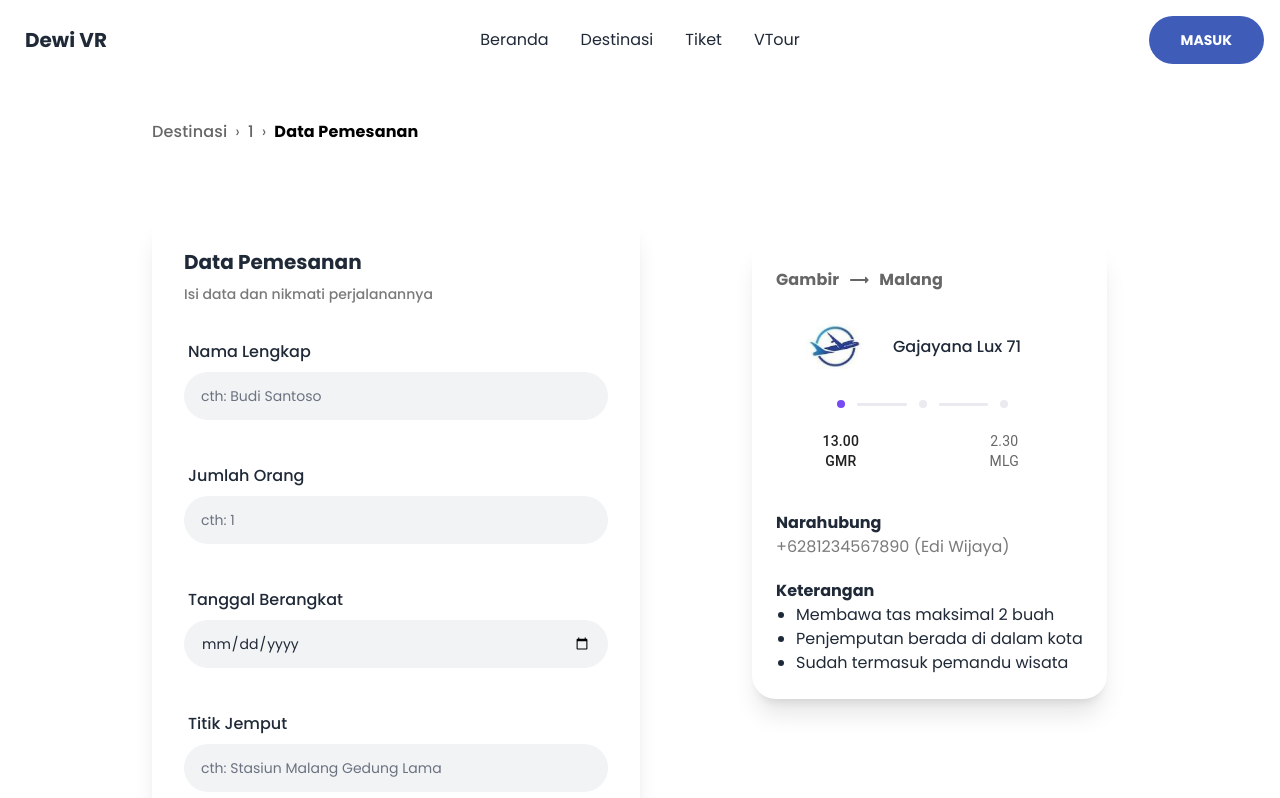
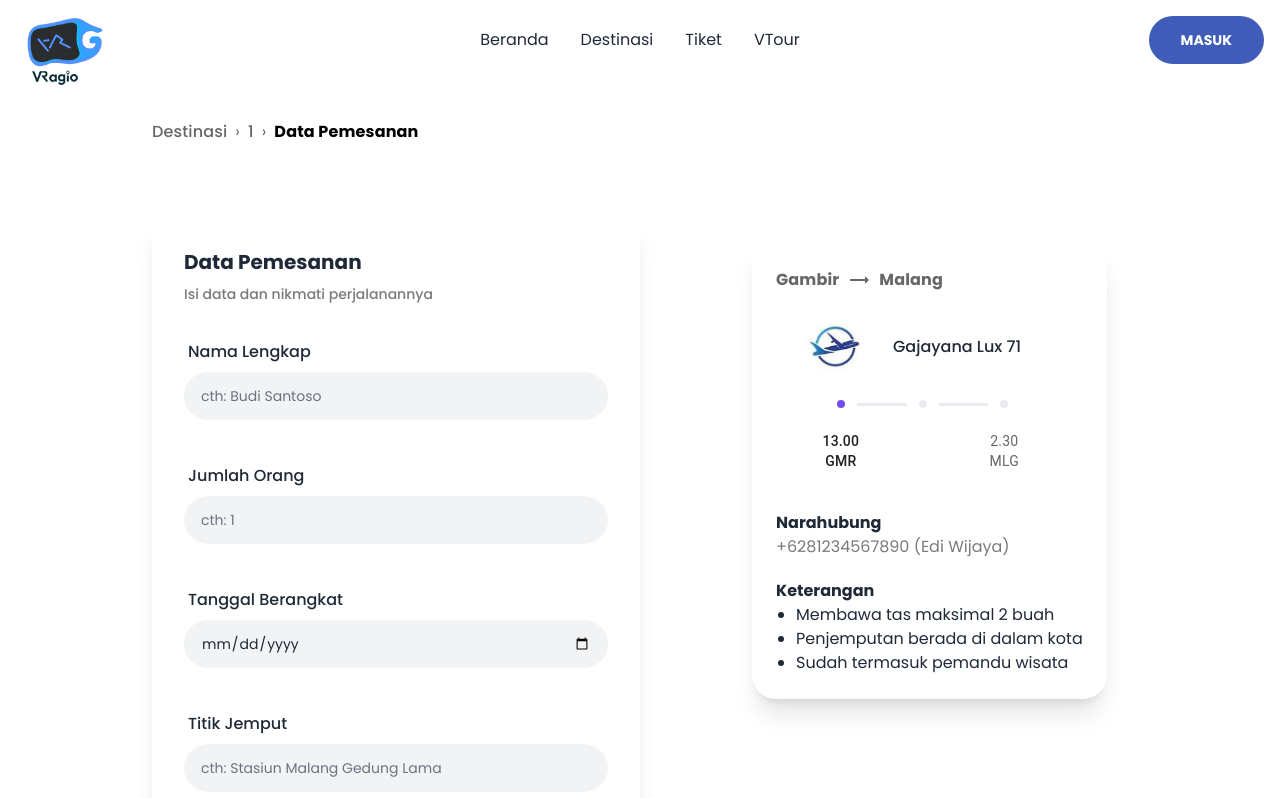
Before and after one commit to MrNewbie3/demo-dewivtour, a React (Create React App) app: page /destination/1/data_pesan in a window 1280 px wide. Shown: the top 798 px of the page. Built offline with nearby package versions, Linux system fonts and the light colour scheme.

Commit message:
committing project

```diff
--- a/src/components/Footer.jsx
+++ b/src/components/Footer.jsx
@@ -24,7 +24,7 @@ function Footer() {
             <p>Dukungan</p>
           </div>
           <div className="copyright text-white font-medium text-sm">
-            <p>&#169;dewivtour.{new Date().getFullYear()}</p>
+            <p>&#169;vragio.{new Date().getFullYear()}</p>
           </div>
         </div>
       </div>
--- a/src/components/Navbar.jsx
+++ b/src/components/Navbar.jsx
@@ -33,7 +33,9 @@ function Navbar() {
             </li>
           </ul>
         </div>
-        <a className="btn btn-ghost normal-case text-xl font-semibold ">Dewi VR</a>
+        <a className="btn btn-ghost normal-case text-xl font-semibold ">
+          <img src={require("../assets/VRAGIO_Logo With Text.png")} alt="" className="w-20" />
+        </a>
       </div>
       <div className="navbar-center hidden lg:flex">
         <ul className="menu menu-horizontal px-1">
--- a/src/pages/HomePages/Content.jsx
+++ b/src/pages/HomePages/Content.jsx
@@ -8,10 +8,10 @@ function Content() {
     <>
       <div className="title my-12 text-center text-3xl md:text-5xl font-bold capitalize mx-5">
         <p className="">tengok budaya sekitar dengan</p>
-        <p className="text-blueButton mt-3 md:mt-7">Dewi VR</p>
+        <p className="text-blueButton mt-3 md:mt-7">VRagio</p>
       </div>
-      <div className="image mx-8">
-        <img src="/images/title_image.png" alt="Homepattern" className="my-10 rounded-full w-full h-40 md:h-full" />
+      <div className="image mx-8 ">
+        <img src={require("../../assets/beranda_hero.jpg")} alt="Homepattern" className="my-10 rounded-full w-full h-20 md:h-96 object-cover" />
       </div>
       <div className="info-content my-16">
         <Tabs focusTabOnClick={false} className={"shadow-3xl rounded-3xl lg:h-96 max-w-6xl px-14 py-6  box-border mx-6 md:mx-10 lg:mx-12 xl:mx-auto"}>
--- a/src/pages/HomePages/Gabung.jsx
+++ b/src/pages/HomePages/Gabung.jsx
@@ -3,7 +3,7 @@ function Gabung() {
     <div className="mx-auto w-5/6 lg:w-3/4 my-32 text-center">
       <p className="text capitalize font-bold text-4xl md:text-5xl leading-10">ingin desa kalian dikenal dan dikunjungi banyak orang?</p>
       <a href="https://wa.me/6285106655664" target={"_blank"} rel="noreferrer">
-        <button className="btn mt-12 rounded-full bg-blueButton hover:bg-blue-800 px-6 border-none shadow-xl">Gabung Dewi Vtour</button>
+        <button className="btn mt-12 rounded-full bg-blueButton hover:bg-blue-800 px-6 border-none shadow-xl">Gabung VRagio</button>
       </a>
     </div>
   );
--- a/src/pages/HomePages/Tujuan.jsx
+++ b/src/pages/HomePages/Tujuan.jsx
@@ -14,8 +14,8 @@ function Tujuan() {
           <TextComp number={"3"} color={"bg-cream"} title={"Menambah Pemasukan Desa"} info={"Lorem ipsum dolor sit amet, consectetur adipiscing elit. Nunc vulputate libero et velit interdum, ac aliquet odio mattis."} />
         </div>
         <div className="img-content relative h-480 w-1/2 mx-auto my-10 md:my-0">
-          <img src="/images/village_images.png" alt="villages images" className="front-image rounded-full h-96 w-48 absolute bottom-0" />
-          <img src="/images/village_images2.png" alt="villages images2" className="bigger-image rounded-full h-480 w-72 absolute -z-10 bottom-0 left-20" />
+          <img src={require("../../assets/thumbs_1.jpg")} alt="villages images" className="front-image rounded-full h-96 w-48 absolute bottom-0 object-cover" />
+          <img src={require("../../assets/thumbs_2.jpg")} alt="villages images2" className="bigger-image rounded-full h-480 w-72 absolute -z-10 bottom-0 left-20 object-cover" />
         </div>
       </div>
     </div>
--- a/src/pages/Vtour/Token.jsx
+++ b/src/pages/Vtour/Token.jsx
@@ -5,7 +5,7 @@ const Token = (props) => {
       <input type="text" className=" w-full border-2 mb-6 border-white rounded-full outline-none bg-transparent px-5 py-2 text-white placeholder-white " placeholder="e.g. hjb342jncd" value={props.value} onChange={props.onChange} />
       {!props.loading ? (
         <button className="btn mb-7 w-full font-semibold rounded-full px-8 px bg-white text-blueButton border-none mx-2" onClick={props.onClick}>
-          Mulai Vtour
+          Mulai Virtual Tour
         </button>
       ) : (
         <button
```
